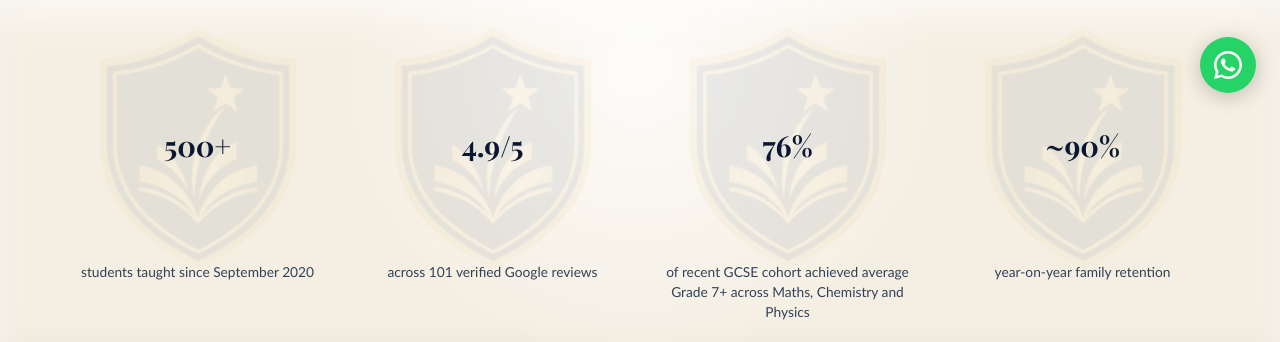
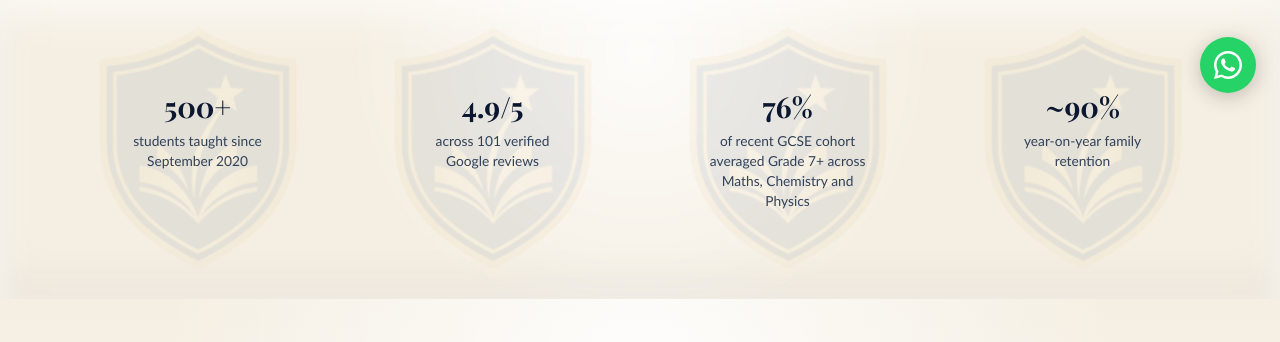
Before and after one commit to enad02/jothi_Claude, a plain HTML site: page index.html in a window 1280 px wide. Shown: the part 683-1025 px from the top of the page. Drawn offline with Linux system fonts and the light colour scheme.

Commit message:
refactor(home): align stats text inside shield marks

```diff
--- a/index.html
+++ b/index.html
@@ -151,16 +151,19 @@
       gap: var(--stat-caption-gap);
       padding: clamp(8px, 1.2vw, 16px) clamp(8px, 1.2vw, 16px);
       text-align: center;
-      overflow: hidden;
+      overflow: visible;
     }
 
     .vd-stat-visual {
       position: relative;
-      display: grid;
-      place-items: center;
+      display: flex;
+      flex-direction: column;
+      align-items: center;
+      justify-content: flex-start;
       width: min(100%, var(--stat-patch-size));
       min-height: var(--stat-visual-height);
-      aspect-ratio: 1 / 1;
+      gap: var(--stat-caption-gap);
+      padding-top: calc(var(--stat-visual-height) * 0.42 - 36px);
     }
 
     .vd-stat-visual::before {
@@ -169,7 +172,7 @@
       left: 50%;
       top: 50%;
       width: 116%;
-      height: 116%;
+      aspect-ratio: 1 / 1;
       transform: translate(-50%, -50%);
       background-image: url("Logo%202026.png");
       background-repeat: no-repeat;
@@ -189,7 +192,6 @@
       font-weight: 700;
       line-height: 1.1;
       margin: var(--stat-number-offset) 0 0;
-      align-self: center;
     }
 
     .vd-stat-copy {
@@ -200,7 +202,7 @@
       font-family: 'Lato', sans-serif;
       font-size: 0.86rem;
       line-height: 1.45;
-      max-width: 32ch;
+      max-width: 20ch;
     }
 
     @media (max-width: 860px) {
@@ -572,6 +574,10 @@
         --stat-patch-size: clamp(100px, 28vw, 140px);
         --stat-visual-height: clamp(100px, 28vw, 140px);
       }
+
+      .vd-stat-visual {
+        padding-top: calc(var(--stat-visual-height) * 0.42 - 12px);
+      }
     }
 
     @media (max-width: 560px) {
@@ -762,26 +768,26 @@
           <article class="vd-stat-item">
             <div class="vd-stat-visual">
               <strong class="vd-stat-number">500+</strong>
+              <p class="vd-stat-copy">students taught since September 2020</p>
             </div>
-            <p class="vd-stat-copy">students taught since September 2020</p>
           </article>
           <article class="vd-stat-item">
             <div class="vd-stat-visual">
               <strong class="vd-stat-number">4.9/5</strong>
+              <p class="vd-stat-copy">across 101 verified Google reviews</p>
             </div>
-            <p class="vd-stat-copy">across 101 verified Google reviews</p>
           </article>
           <article class="vd-stat-item">
             <div class="vd-stat-visual">
               <strong class="vd-stat-number">76%</strong>
+              <p class="vd-stat-copy">of recent GCSE cohort averaged Grade 7+ across Maths, Chemistry and Physics</p>
             </div>
-            <p class="vd-stat-copy">of recent GCSE cohort achieved average Grade 7+ across Maths, Chemistry and Physics</p>
           </article>
           <article class="vd-stat-item">
             <div class="vd-stat-visual">
               <strong class="vd-stat-number">~90%</strong>
+              <p class="vd-stat-copy">year-on-year family retention</p>
             </div>
-            <p class="vd-stat-copy">year-on-year family retention</p>
           </article>
         </div>
       </div>
```
